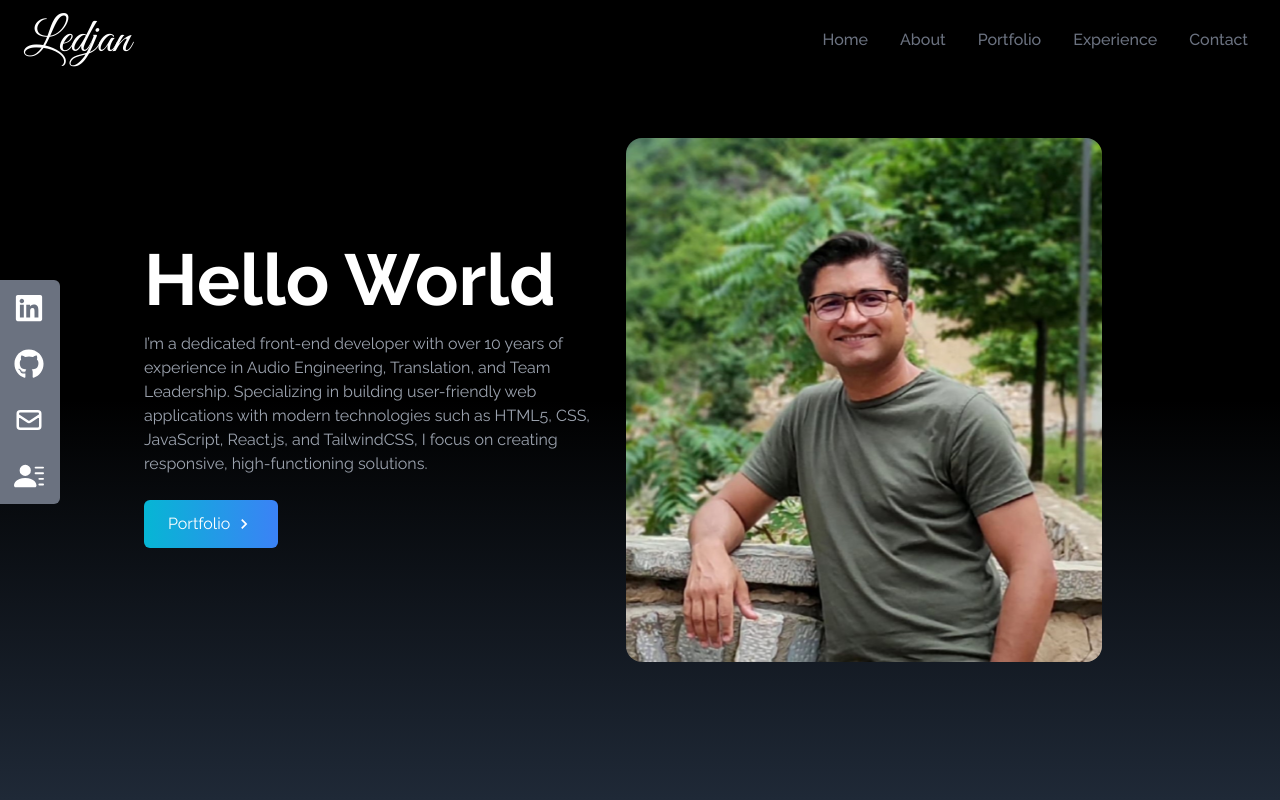
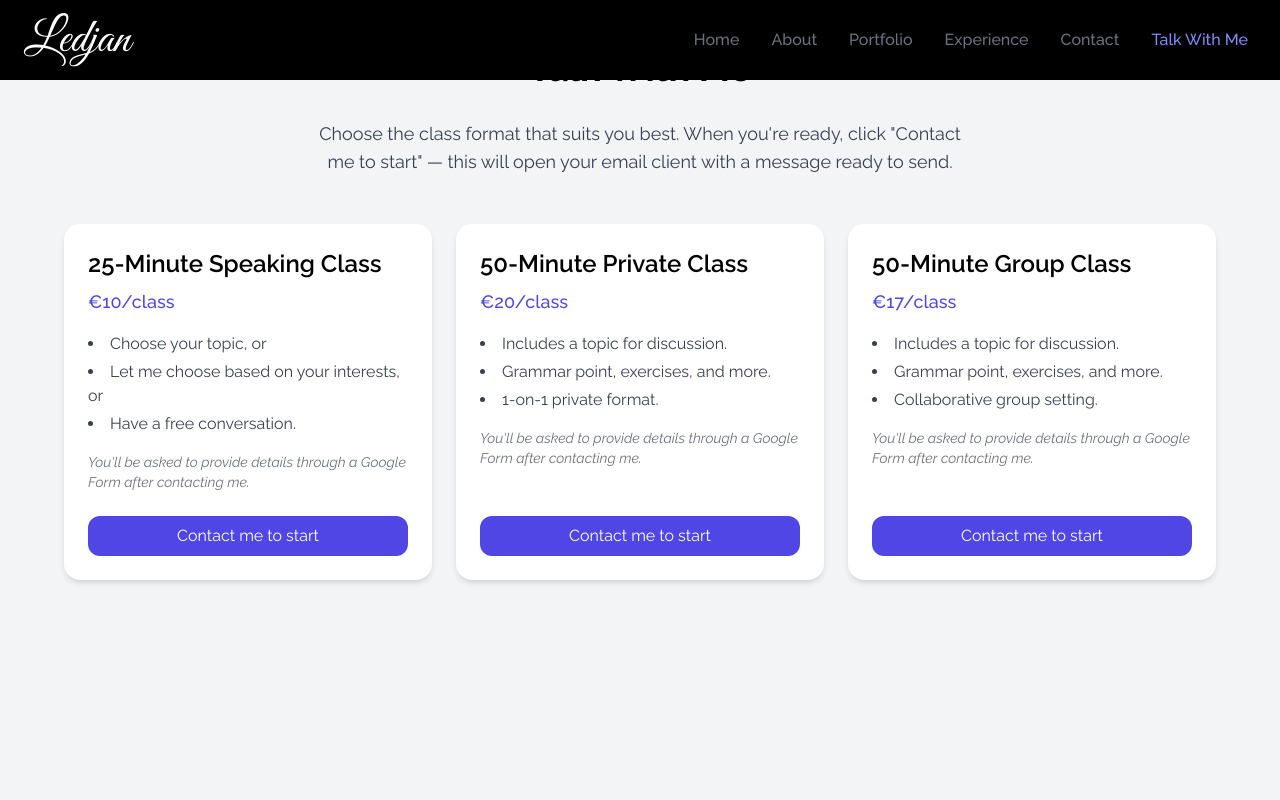
Before and after one commit to Choopin86/portfolio, a React (Create React App) app: page /talk-with-me in a window 1280 px wide. Shown: the top 800 px of the page. Built offline with nearby package versions, Linux system fonts and the light colour scheme.

Commit message:
Implementing TalkWithMe

```diff
--- a/package.json
+++ b/package.json
@@ -9,6 +9,7 @@
     "react": "^18.3.1",
     "react-dom": "^18.3.1",
     "react-icons": "^5.3.0",
+    "react-router-dom": "^6.30.1",
     "react-scripts": "5.0.1",
     "react-scroll": "^1.9.0",
     "web-vitals": "^2.1.4"
--- a/src/App.js
+++ b/src/App.js
@@ -1,3 +1,4 @@
+import { BrowserRouter as Router, Routes, Route } from "react-router-dom";
 import About from "./components/About";
 import Contact from "./components/Contact";
 import Experience from "./components/Experience";
@@ -5,18 +6,31 @@ import Home from "./components/Home";
 import MyNavBar from "./components/MyNavBar";
 import Portfolio from "./components/Portfolio";
 import SocialLinks from "./components/SocialLinks";
+import TalkWithMe from "./components/TalkWithMe"; // New import
 
 function App() {
   return (
-    <div>
+    <Router>
       <MyNavBar />
+
+      <Routes>
+        <Route
+          path="/"
+          element={
+            <>
               <Home />
               <About />
               <Portfolio />
               <Experience />
               <Contact />
               <SocialLinks />
-    </div>
+            </>
+          }
+        />
+
+        <Route path="/talk-with-me" element={<TalkWithMe />} />
+      </Routes>
+    </Router>
   );
 }
 
--- a/src/components/Home.jsx
+++ b/src/components/Home.jsx
@@ -1,15 +1,15 @@
 import React from "react";
 import HeroImage from "../assets/heroImage.png";
 import { MdOutlineKeyboardArrowRight } from "react-icons/md";
-import { Link } from "react-scroll";
+import { Link as ScrollLink } from "react-scroll";
+import { Link as RouterLink } from "react-router-dom";
 
 const Home = () => {
   return (
     <>
       <div
         name="home"
-        className="h-screen w-full bg-gradient-to-b from-black
-        via-black  to-gray-800"
+        className="h-screen w-full bg-gradient-to-b from-black via-black to-gray-800"
       >
         <div
           className="max-w-screen-lg mx-auto flex flex-col
@@ -27,19 +27,30 @@ const Home = () => {
               TailwindCSS, I focus on creating responsive, high-functioning
               solutions.
             </p>
-            <div>
-              <Link
+            <div className="flex flex-col sm:flex-row gap-4">
+              <ScrollLink
                 to="portfolio"
                 smooth
                 duration={500}
-                className="group text-white w-fit px-6 py-3 my-2 flex items-center
-              rounded-md bg-gradient-to-r from-cyan-500 to-blue-500 cursor-pointer"
+                className="group text-white w-fit px-6 py-3 flex items-center
+                rounded-md bg-gradient-to-r from-cyan-500 to-blue-500 cursor-pointer"
               >
                 Portfolio
                 <span className="group-hover:rotate-90 duration-300">
                   <MdOutlineKeyboardArrowRight size={20} className="ml-1" />
                 </span>
-              </Link>
+              </ScrollLink>
+
+              <RouterLink
+                to="/talk-with-me"
+                className="group text-white w-fit px-6 py-3 flex items-center
+                rounded-md bg-gradient-to-r from-purple-500 to-indigo-500 cursor-pointer"
+              >
+                Talk With Me
+                <span className="group-hover:rotate-90 duration-300">
+                  <MdOutlineKeyboardArrowRight size={20} className="ml-1" />
+                </span>
+              </RouterLink>
             </div>
           </div>
 
--- a/src/components/MyNavBar.jsx
+++ b/src/components/MyNavBar.jsx
@@ -1,57 +1,66 @@
 import React, { useState } from "react";
+import { useLocation, Link as RouterLink } from "react-router-dom";
+import { Link as ScrollLink } from "react-scroll";
 import { FaBars, FaTimes } from "react-icons/fa";
-import { Link } from "react-scroll";
 
 const NavBar = () => {
   const [nav, setNav] = useState(false);
 
+  // Detect current path
+  const location = useLocation();
+  const onTalkPage = location.pathname === "/talk-with-me";
+
   const links = [
-    {
-      id: 1,
-      link: "home",
-    },
-    {
-      id: 2,
-      link: "about",
-    },
-    {
-      id: 3,
-      link: "portfolio",
-    },
-    {
-      id: 4,
-      link: "experience",
-    },
-    {
-      id: 5,
-      link: "contact",
-    },
+    { id: 1, link: "home" },
+    { id: 2, link: "about" },
+    { id: 3, link: "portfolio" },
+    { id: 4, link: "experience" },
+    { id: 5, link: "contact" },
   ];
 
   return (
-    <div
-      className="flex justify-between items-center w-full
-    h-20 px-4  text-white bg-black fixed"
-      //fixed
-    >
+    <div className="flex justify-between items-center w-full h-20 px-4 text-white bg-black fixed z-50">
       <div>
         <h1 className="text-5xl font-signature ml-2">Ledjan</h1>
       </div>
 
+      {/* Desktop nav */}
       <ul className="hidden md:flex">
-        {links.map(({ id, link }) => (
+        {links.map(({ id, link }) =>
+          onTalkPage ? (
             <li
               key={id}
-            className="px-4 cursor-pointer capitalize font-medium
-            text-gray-500 hover:scale-105 duration-200"
+              className="px-4 cursor-pointer capitalize font-medium text-gray-500 hover:scale-105 duration-200"
             >
-            <Link to={link} smooth duration={500}>
+              <RouterLink to={`/#${link}`} onClick={() => setNav(false)}>
                 {link}
-            </Link>
+              </RouterLink>
             </li>
-        ))}
+          ) : (
+            <li
+              key={id}
+              className="px-4 cursor-pointer capitalize font-medium text-gray-500 hover:scale-105 duration-200"
+            >
+              <ScrollLink
+                to={link}
+                smooth
+                duration={500}
+                onClick={() => setNav(false)}
+              >
+                {link}
+              </ScrollLink>
+            </li>
+          )
+        )}
+
+        <li className="px-4 cursor-pointer capitalize font-medium text-indigo-400 hover:scale-105 duration-200">
+          <RouterLink to="/talk-with-me" onClick={() => setNav(false)}>
+            Talk With Me
+          </RouterLink>
+        </li>
       </ul>
 
+      {/* Mobile menu toggle button */}
       <div
         onClick={() => setNav(!nav)}
         className="cursor-pointer pr-4 z-10 text-gray-500 md:hidden"
@@ -59,27 +68,41 @@ const NavBar = () => {
         {nav ? <FaTimes size={30} /> : <FaBars size={30} />}
       </div>
 
+      {/* Mobile menu */}
       {nav && (
         <ul
           className="flex flex-col justify-center items-center absolute
           top-0 left-0 w-full h-screen bg-gradient-to-b from-black
-        to-gray-800 text-gray-500"
+          to-gray-800 text-gray-500 md:hidden"
         >
-          {links.map(({ id, link }) => (
+          {links.map(({ id, link }) =>
+            onTalkPage ? (
               <li
                 key={id}
                 className="px-4 cursor-pointer capitalize py-6 text-4xl"
+                onClick={() => setNav(false)}
               >
-              <Link
-                onClick={() => setNav(!nav)}
-                to={link}
-                smooth
-                duration={500}
+                <RouterLink to={`/#${link}`}>{link}</RouterLink>
+              </li>
+            ) : (
+              <li
+                key={id}
+                className="px-4 cursor-pointer capitalize py-6 text-4xl"
+                onClick={() => setNav(false)}
               >
+                <ScrollLink to={link} smooth duration={500}>
                   {link}
-              </Link>
+                </ScrollLink>
               </li>
-          ))}
+            )
+          )}
+
+          <li
+            className="px-4 cursor-pointer capitalize py-6 text-4xl text-indigo-400"
+            onClick={() => setNav(false)}
+          >
+            <RouterLink to="/talk-with-me">Talk With Me</RouterLink>
+          </li>
         </ul>
       )}
     </div>
--- /dev/null
+++ b/src/components/TalkWithMe.jsx
@@ -0,0 +1,101 @@
+import React from "react";
+
+const classOptions = [
+  {
+    title: "25-Minute Speaking Class",
+    price: "€10/class",
+    description: [
+      "Choose your topic, or",
+      "Let me choose based on your interests, or",
+      "Have a free conversation.",
+    ],
+    emailSubject: "Talk With Me - 25-Minute Class",
+    emailBody: `Hi Ledjan,
+
+I'm interested in taking the 25-minute speaking class. Please send me the Google Form so I can choose the class format.
+
+Thank you!`,
+  },
+  {
+    title: "50-Minute Private Class",
+    price: "€20/class",
+    description: [
+      "Includes a topic for discussion.",
+      "Grammar point, exercises, and more.",
+      "1-on-1 private format.",
+    ],
+    emailSubject: "Talk With Me - Private Class",
+    emailBody: `Hi Ledjan,
+
+I'm interested in taking the 50-minute private class. Please send me the Google Form so I can proceed.
+
+Thank you!`,
+  },
+  {
+    title: "50-Minute Group Class",
+    price: "€17/class",
+    description: [
+      "Includes a topic for discussion.",
+      "Grammar point, exercises, and more.",
+      "Collaborative group setting.",
+    ],
+    emailSubject: "Talk With Me - Group Class",
+    emailBody: `Hi Ledjan,
+
+I'm interested in taking the 50-minute group class. Please send me the Google Form so I can proceed.
+
+Thank you!`,
+  },
+];
+
+const TalkWithMe = () => {
+  return (
+    <div className="min-h-screen bg-gray-100 px-4 py-12 flex flex-col items-center">
+      <h1 className="text-4xl font-bold mb-8 text-center">Talk With Me</h1>
+      <p className="text-lg text-gray-700 mb-12 text-center max-w-2xl">
+        Choose the class format that suits you best. When you're ready, click
+        "Contact me to start" — this will open your email client with a message
+        ready to send.
+      </p>
+
+      <div className="grid grid-cols-1 md:grid-cols-3 gap-6 max-w-6xl w-full">
+        {classOptions.map((option, index) => {
+          const mailtoLink = `mailto:ledjanmicani@gmail.com?subject=${encodeURIComponent(
+            option.emailSubject
+          )}&body=${encodeURIComponent(option.emailBody)}`;
+
+          return (
+            <div
+              key={index}
+              className="bg-white rounded-2xl shadow-md p-6 flex flex-col justify-between"
+            >
+              <div>
+                <h2 className="text-2xl font-semibold mb-2">{option.title}</h2>
+                <p className="text-lg text-indigo-600 font-medium mb-4">
+                  {option.price}
+                </p>
+                <ul className="list-disc list-inside text-gray-700 space-y-1 mb-4">
+                  {option.description.map((line, i) => (
+                    <li key={i}>{line}</li>
+                  ))}
+                </ul>
+                <p className="text-sm text-gray-500 italic">
+                  You'll be asked to provide details through a Google Form after
+                  contacting me.
+                </p>
+              </div>
+              <a
+                href={mailtoLink}
+                className="mt-6 inline-block bg-indigo-600 text-white px-4 py-2 rounded-xl text-center hover:bg-indigo-700 transition"
+              >
+                Contact me to start
+              </a>
+            </div>
+          );
+        })}
+      </div>
+    </div>
+  );
+};
+
+export default TalkWithMe;
```
Also changed, not shown: 1 other file (tests, documents, lock files or other folders). Lines whose indentation alone changed are shown as unchanged.
